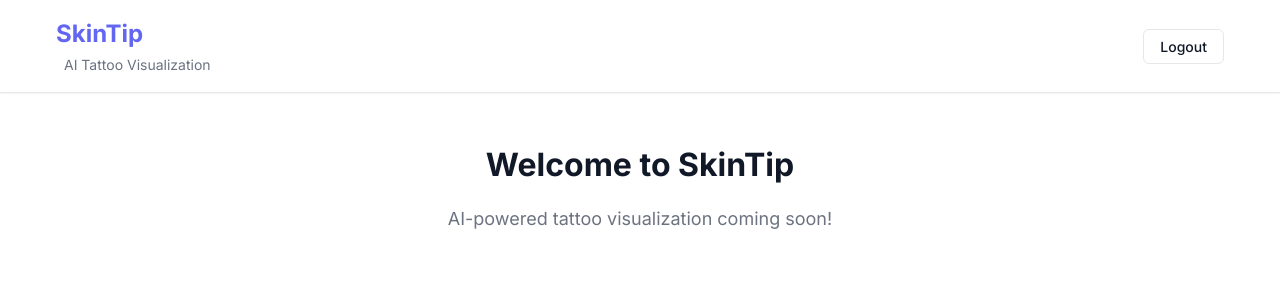
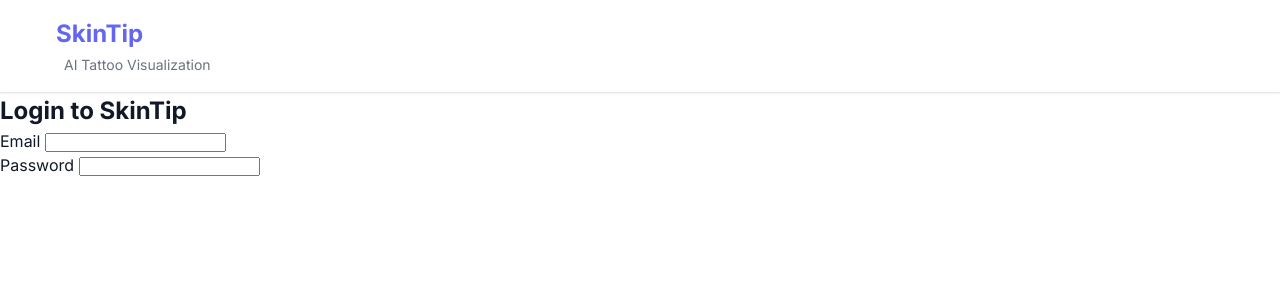
Before and after one commit to itayash22/SkinTip, a website: page frontend/index.html in a window 1280 px wide. Drawn offline with Linux system fonts and the light colour scheme.

Commit message:
Update index.html

```diff
--- a/frontend/index.html
+++ b/frontend/index.html
@@ -19,17 +19,24 @@
             </div>
             <div class="nav-menu">
                 <span id="userInfo" class="user-info"></span>
-                <button id="logoutBtn" class="btn btn-outline">Logout</button>
+                <button id="logoutBtn" class="btn btn-outline" style="display:none;">Logout</button>
             </div>
         </div>
     </nav>
 
-    <!-- Main Content -->
-    <main class="main-content">
-        <div class="container">
-            <h2>Welcome to SkinTip</h2>
-            <p>AI-powered tattoo visualization coming soon!</p>
-        </div>
-    </main>
-</body>
-</html>
+    <!-- Auth Modal -->
+    <div id="authModal" class="modal">
+        <div class="modal-content">
+            <div class="auth-container">
+                <h2 id="authTitle">Login to SkinTip</h2>
+                <form id="authForm">
+                    <div class="form-group">
+                        <label for="email">Email</label>
+                        <input type="email" id="email" name="email" required>
+                    </div>
+                    <div class="form-group">
+                        <label for="password">Password</label>
+                        <input type="password" id="password" name="password" required>
+                    </div>
+                    <div id="usernameGroup" class="form-group" style="display: none;">
+                        <label for="username">Username</label>
```
